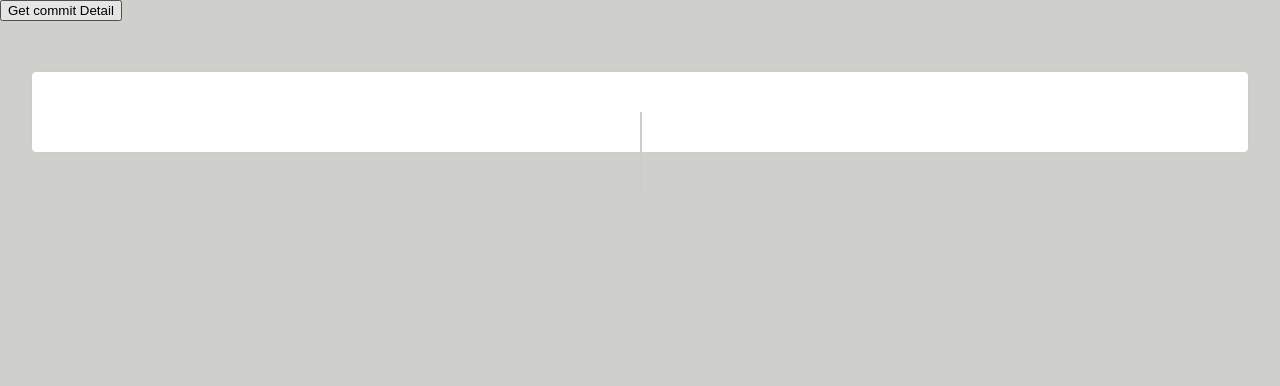
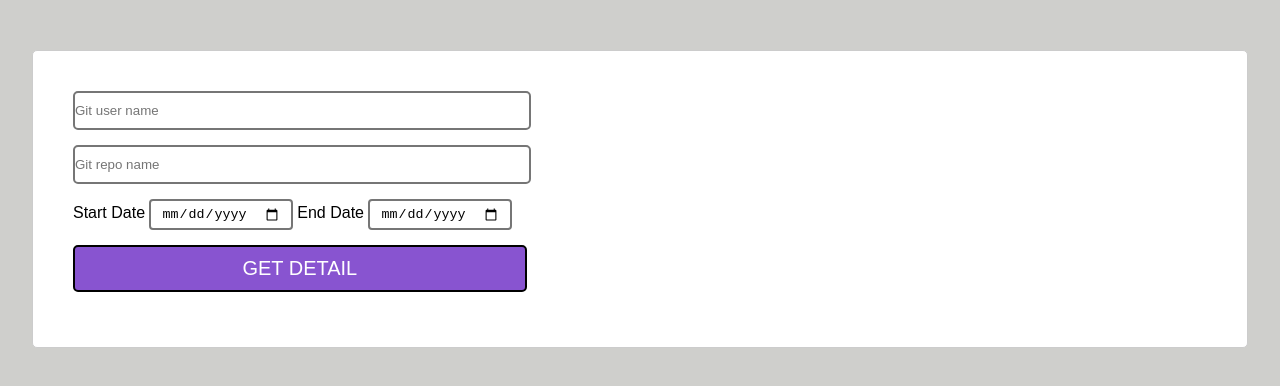
Before and after one commit to Ash049/prep, a website: page public/index.html in a window 1280 px wide. Drawn offline with Linux system fonts and the light colour scheme.

Commit message:
adding input box

```diff
--- a/public/css/index.css
+++ b/public/css/index.css
@@ -5,6 +5,36 @@ body{
     background-color: #cfcfcc;
 }
 
+.input-container{
+    border: 1px solid #cccccc;
+    background-color: #ffffff;
+    margin: 50px auto;
+    width: 95%;
+    padding: 40px;
+    border-radius: 5px;
+    box-sizing: border-box;
+}
+.input-container .git-input {
+    border-radius: 5px;
+    border-style: solid;
+    display: block;
+    margin-bottom: 15px;
+    width: 40%;
+    padding: 10px 0;
+}
+.input-container .select-date {
+    padding: 5px 10px;
+    border-radius: 4px;
+    border-style: solid;
+
+}
+#get-commit{
+    background-color: #8854D0;
+    color: #fff;
+    font-weight:400;
+    font-size: 20px;
+    margin-top: 15px;
+}
 .timeline{
     position: relative;
     border: 1px solid #cccccc;
@@ -13,7 +43,7 @@ body{
     width: 95%;
     padding: 40px 0;
     border-radius: 5px;
-
+    display: none;
 }
 
 .timeline ul{
--- a/public/index.html
+++ b/public/index.html
@@ -6,8 +6,15 @@
 </head>
 
 <body>
-<button id='get-commit'> Get commit Detail</button>
-<div class="timeline">
+    <div class="input-container">
+        <input type="text" class="git-input" placeholder="Git user name" id="git-user"  />
+        <input type="text" class="git-input"  placeholder="Git repo name" id="git-repo" />
+        <label>Start Date</label> <input class="select-date" type="date" id="start-date">
+        <label>End Date</label> <input class="select-date" type="date" id="end-date">
+        <button class="git-input" id='get-commit'> GET DETAIL</button>
+    </div>
+
+<div class="timeline" id="response">
     <ul id='commit-result'></ul>
 </div>
 </body>
--- a/public/script/index.js
+++ b/public/script/index.js
@@ -5,9 +5,15 @@ const commitResponse = document.getElementById('commit-result');
 getCommitButton.addEventListener('click', getCommitDetail);
 
 
+
+
     async function getCommitDetail() {
+        const userName = document.getElementById("git-user").value;
+        const repoName = document.getElementById("git-repo").value;
+        if( userName !==  "" && repoName !== ""){
         commitResponse.textContent = "";
-    const url = 'https://api.github.com/search/commits?q=repo:freeCodeCamp/freeCodeCamp author-date:2020-03-01..2020-04-11';
+        document.getElementById("response").style.display = "block";
+        const url = `https://api.github.com/search/commits?q=repo:${userName.trim()}/${repoName.trim()} author-date:2020-03-01..2020-04-11`;
         const headers = {
             "Accept": "application/vnd.github.cloak-preview"
         }
@@ -15,7 +21,6 @@ async function getCommitDetail() {
         const response = await fetch(url, {
             "headers": headers
         });
-  console.log("response",response);
         const result = await response.json();
 
         result.items.forEach(element => {
@@ -41,5 +46,9 @@ async function getCommitDetail() {
         const elementDiv = document.createElement('div');
         elementDiv.style.clear = 'both';
         commitResponse.appendChild(elementDiv);
-    console.log('result', result);
     }
+
+else{
+    alert("All inputs are required");
+}
+}
```
Lines whose indentation alone changed are shown as unchanged.
